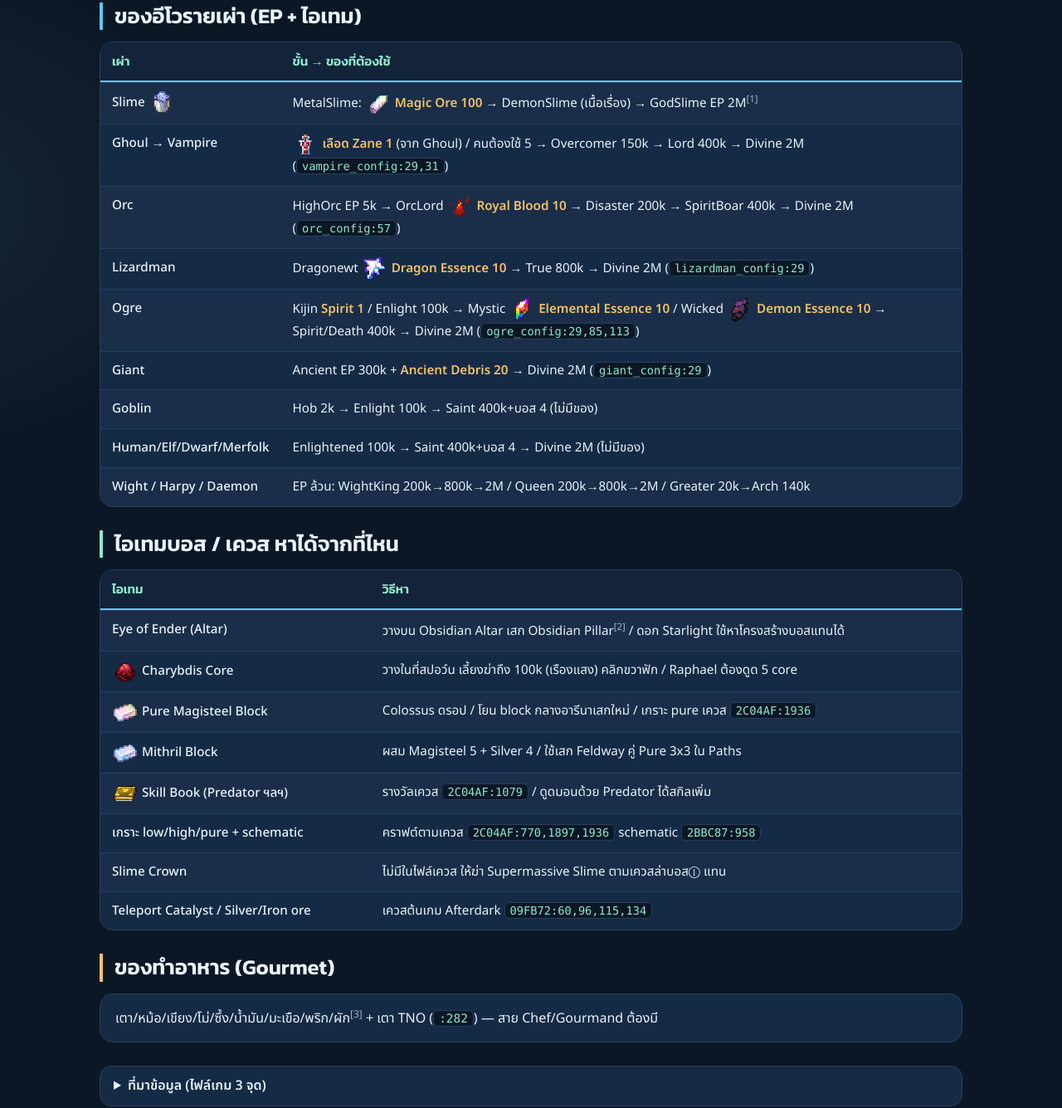
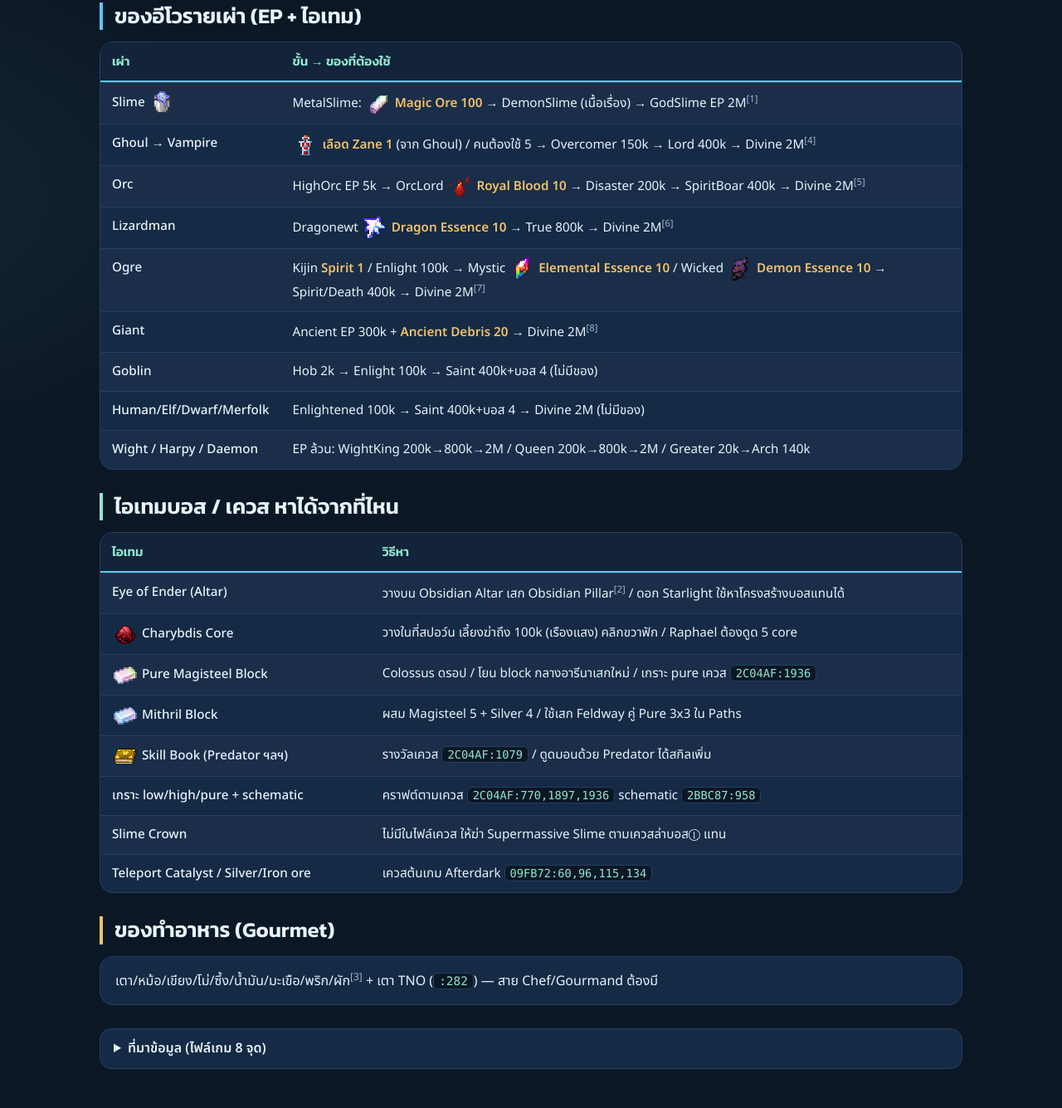
Before and after one commit to maji144hz/tensura, a plain HTML site: page items.html in a window 1280 px wide. Shown: the part 306-1641 px from the top of the page at 83% size. Drawn offline with Linux system fonts and the light colour scheme.

Commit message:
Hide shorthand config refs like slime_config:4,40,110 into footnotes

```diff
--- a/items.html
+++ b/items.html
@@ -10,11 +10,11 @@
 <h2>ของอีโวรายเผ่า (EP + ไอเทม)</h2>
 <table><tr><th>เผ่า</th><th>ขั้น → ของที่ต้องใช้</th></tr>
 <tr><td>Slime <img class="icon" src="assets/slime_in_a_bucket.png" alt=""></td><td>MetalSlime: <b><img class="icon" src="assets/magic_ore_shard.png" alt="">Magic Ore 100</b> → DemonSlime (เนื้อเรื่อง) → GodSlime EP 2M<sup class="srcref">[1]</sup></td></tr>
-<tr><td>Ghoul → Vampire</td><td><b><img class="icon" src="assets/zane_blood.png" alt="">เลือด Zane 1</b> (จาก Ghoul) / คนต้องใช้ 5 → Overcomer 150k → Lord 400k → Divine 2M (<code>vampire_config:29,31</code>)</td></tr>
-<tr><td>Orc</td><td>HighOrc EP 5k → OrcLord <b><img class="icon" src="assets/royal_blood.png" alt="">Royal Blood 10</b> → Disaster 200k → SpiritBoar 400k → Divine 2M (<code>orc_config:57</code>)</td></tr>
-<tr><td>Lizardman</td><td>Dragonewt <b><img class="icon" src="assets/dragon_essence.png" alt="">Dragon Essence 10</b> → True 800k → Divine 2M (<code>lizardman_config:29</code>)</td></tr>
-<tr><td>Ogre</td><td>Kijin <b>Spirit 1</b> / Enlight 100k → Mystic <b><img class="icon" src="assets/elemental_essence.png" alt="">Elemental Essence 10</b> / Wicked <b><img class="icon" src="assets/daemon_essence.png" alt="">Demon Essence 10</b> → Spirit/Death 400k → Divine 2M (<code>ogre_config:29,85,113</code>)</td></tr>
-<tr><td>Giant</td><td>Ancient EP 300k + <b>Ancient Debris 20</b> → Divine 2M (<code>giant_config:29</code>)</td></tr>
+<tr><td>Ghoul → Vampire</td><td><b><img class="icon" src="assets/zane_blood.png" alt="">เลือด Zane 1</b> (จาก Ghoul) / คนต้องใช้ 5 → Overcomer 150k → Lord 400k → Divine 2M<sup class="srcref">[4]</sup></td></tr>
+<tr><td>Orc</td><td>HighOrc EP 5k → OrcLord <b><img class="icon" src="assets/royal_blood.png" alt="">Royal Blood 10</b> → Disaster 200k → SpiritBoar 400k → Divine 2M<sup class="srcref">[5]</sup></td></tr>
+<tr><td>Lizardman</td><td>Dragonewt <b><img class="icon" src="assets/dragon_essence.png" alt="">Dragon Essence 10</b> → True 800k → Divine 2M<sup class="srcref">[6]</sup></td></tr>
+<tr><td>Ogre</td><td>Kijin <b>Spirit 1</b> / Enlight 100k → Mystic <b><img class="icon" src="assets/elemental_essence.png" alt="">Elemental Essence 10</b> / Wicked <b><img class="icon" src="assets/daemon_essence.png" alt="">Demon Essence 10</b> → Spirit/Death 400k → Divine 2M<sup class="srcref">[7]</sup></td></tr>
+<tr><td>Giant</td><td>Ancient EP 300k + <b>Ancient Debris 20</b> → Divine 2M<sup class="srcref">[8]</sup></td></tr>
 <tr><td>Goblin</td><td>Hob 2k → Enlight 100k → Saint 400k+บอส 4 (ไม่มีของ)</td></tr>
 <tr><td>Human/Elf/Dwarf/Merfolk</td><td>Enlightened 100k → Saint 400k+บอส 4 → Divine 2M (ไม่มีของ)</td></tr>
 <tr><td>Wight / Harpy / Daemon</td><td>EP ล้วน: WightKing 200k→800k→2M / Queen 200k→800k→2M / Greater 20k→Arch 140k</td></tr>
@@ -32,7 +32,7 @@
 </table>
 <h2>ของทำอาหาร (Gourmet)</h2>
 <p>เตา/หม้อ/เขียง/โม่/ซึ้ง/น้ำมัน/มะเขือ/พริก/ผัก<sup class="srcref">[3]</sup> + เตา TNO (<code>:282</code>) — สาย Chef/Gourmand ต้องมี</p>
-<details class="sources"><summary>ที่มาข้อมูล (ไฟล์เกม 3 จุด)</summary><ol><li><code>race/slime_config.toml:40,110</code></li><li><code>quest.66D414A26E25F69C</code></li><li><code>chapters/1D140D9D2A18ECED.snbt:38-242</code></li></ol></details></main>
+<details class="sources"><summary>ที่มาข้อมูล (ไฟล์เกม 8 จุด)</summary><ol><li><code>race/slime_config.toml:40,110</code></li><li><code>quest.66D414A26E25F69C</code></li><li><code>chapters/1D140D9D2A18ECED.snbt:38-242</code></li><li><code>vampire_config:29,31</code></li><li><code>orc_config:57</code></li><li><code>lizardman_config:29</code></li><li><code>ogre_config:29,85,113</code></li><li><code>giant_config:29</code></li></ol></details></main>
 <footer><nav class="footer-nav" aria-label="ลิงก์ด่วน"><a href="getting-started.html">เริ่มเล่น</a> • <a href="skills.html">สกิลทั้งหมด</a> • <a href="races.html">เผ่า 33</a> • <a href="quests.html">เควส</a> • <a href="troubleshooting.html">แก้แครช</a> • <a href="faq.html">FAQ</a></nav><a href="index.html">กลับหน้าแรก</a></footer>
 </body>
 </html>
```
Also changed, not shown: blocks.html (+2 -2 lines), getting-started.html (+2 -2 lines), mechanics.html (+2 -2 lines), races.html (+2 -2 lines), troubleshooting.html (+2 -2 lines).
